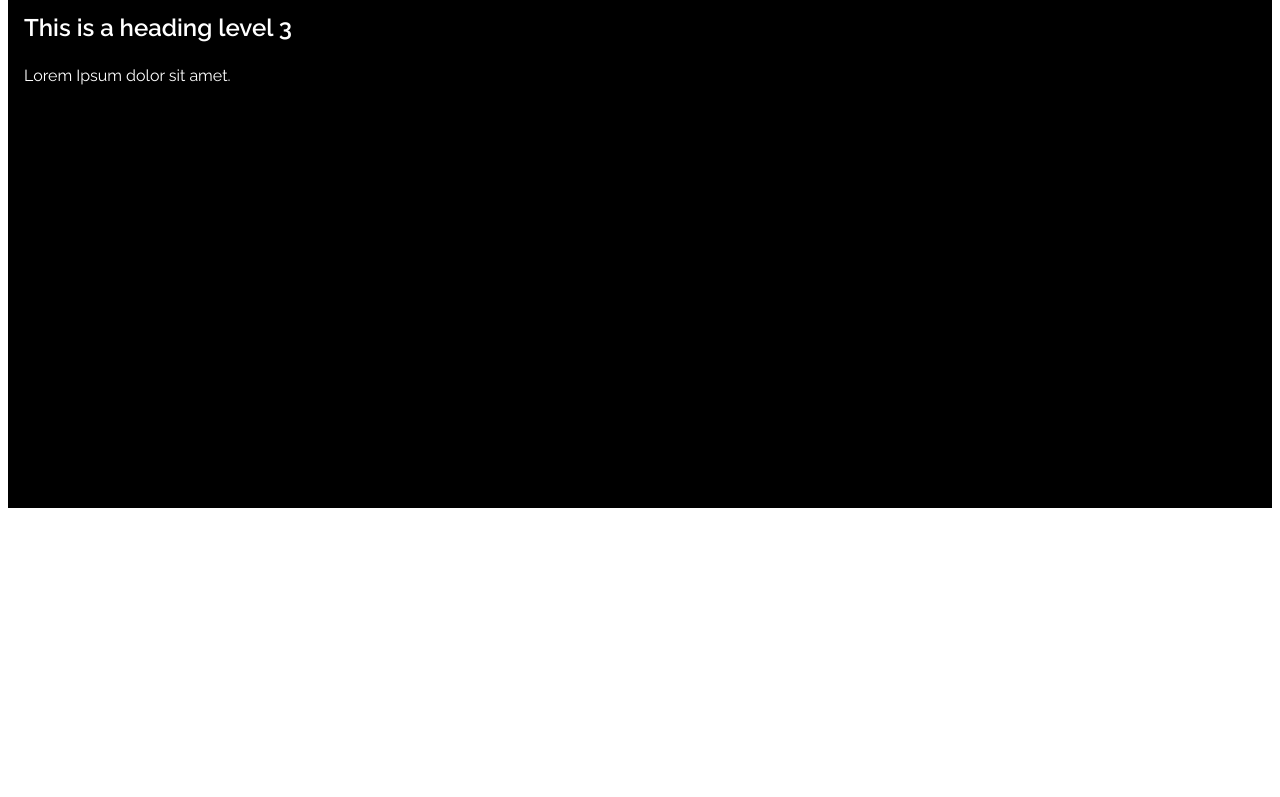
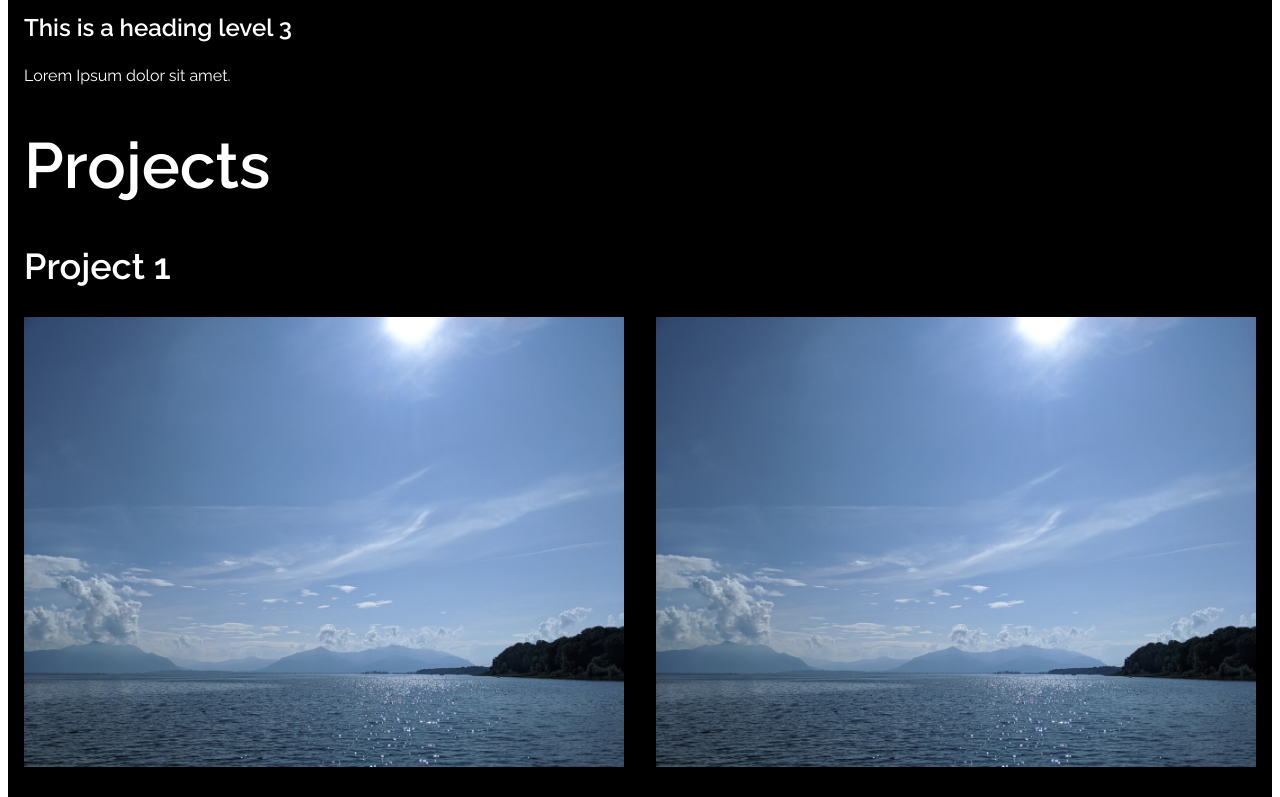
Before and after one commit to hy-di/portfolio-2021, a Vue app: page / in a window 1280 px wide. Shown: the part 300-1097 px from the top of the page. Before the commit the page ends 816 px from the top, so only its background shows below. Built offline with nearby package versions, Linux system fonts and the light colour scheme; the HTML template or start-up script is replaced by a standard one.

Commit message:
Add project image grids

```diff
--- a/src/App.vue
+++ b/src/App.vue
@@ -33,7 +33,7 @@ export default {
 :root {
 	--col-background: 0, 0, 0;
 	--col-foreground: 255, 255, 255;
-	--col-hover: 60, 230, 75;
+	--col-hover: 156, 214, 139;
 	--navbar-height: 56px;
 }
 
--- /dev/null
+++ b/src/components/ImageOverlay.vue
@@ -0,0 +1,50 @@
+<template>
+	<div v-if="image">
+		<Overlay @click="$emit('close')" />
+		<div class="content">
+			<img :src="image.src">
+			{{ image.description }}
+			<Button
+				variant="icon"
+				alt="close menu"
+				class="close-button"
+				@click="$emit('close')"
+			>
+				<MenuCloseIcon />
+			</Button>
+		</div>
+	</div>
+</template>
+
+<script>
+import Overlay from '@/components/Overlay.vue';
+import Button from '@/assets/svg/menu-close.svg';
+import MenuCloseIcon from '@/assets/svg/menu-close.svg';
+
+export default {
+	name: 'ImageOverlay',
+	components: {
+		Overlay,
+		Button,
+		MenuCloseIcon,
+	},
+	props: {
+		image: {
+			type: Object,
+			default: undefined,
+		},
+	},
+	emits: ['close'],
+};
+</script>
+
+<style lang="postcss" scoped>
+.content {
+	position: fixed;
+	top: 0;
+	left: 0;
+	right: 0;
+	bottom: 0;
+	z-index: 10;
+}
+</style>
--- /dev/null
+++ b/src/components/ImageRow.vue
@@ -0,0 +1,79 @@
+<template>
+	<div class="row">
+		<Button
+			v-for="(image, i) in images"
+			:key="i"
+			class="image"
+			@click="$emit('image-click', image)"
+		>
+			<img :src="image.src">
+			<div class="hover-caption">
+				{{ image.description }}
+			</div>
+		</Button>
+	</div>
+</template>
+
+<script>
+import Button from '@/components/Button.vue';
+
+export default {
+	name: 'ImageRow',
+	components: {
+		Button,
+	},
+	props: {
+		images: {
+			type: Array,
+			required: true,
+		},
+	},
+	emits: ['image-click'],
+};
+</script>
+
+<style lang="postcss" scoped>
+.row {
+	display: flex;
+	flex-wrap: wrap;
+	margin: -16px;
+	+ .row { margin-top: 16px }
+
+	.image {
+		position: relative;
+		overflow: hidden;
+		flex-shrink: 1;
+		flex-grow: 1;
+		width: 300px;
+		margin: 16px;
+
+		img {
+			display: block;
+			width: 100%;
+		}
+
+		.hover-caption {
+			position: absolute;
+			top: 0;
+			left: 0;
+			right: 0;
+			bottom: 0;
+			display: flex;
+			justify-content: center;
+			align-items: center;
+			background-color: rgba(var(--col-hover), 0.7);
+			font-size: calc(18em / 16);
+			text-shadow: 0 0 4px black;
+
+			opacity: 0;
+			transform: translateY(25%);
+			transition: ease 300ms;
+			transition-property: opacity, transform;
+		}
+		&:hover .hover-caption {
+			opacity: 1;
+			transform: translateY(0);
+		}
+	}
+}
+</style>
--- a/src/components/Overlay.vue
+++ b/src/components/Overlay.vue
@@ -23,10 +23,10 @@ export default {
 <style lang="postcss" scoped>
 .overlay {
 	position: fixed;
-	top: -12px;
-	left: -12px;
-	right: -12px;
-	bottom: -12px;
+	top: 0;
+	left: 0;
+	right: 0;
+	bottom: 0;
 	z-index: 10;
 
 	backdrop-filter: blur(6px);
--- /dev/null
+++ b/src/components/Project.vue
@@ -0,0 +1,20 @@
+<template>
+	<h2>{{ title }}</h2>
+	<slot />
+</template>
+
+<script>
+export default {
+	name: 'Project',
+	props: {
+		title: {
+			type: String,
+			required: true,
+		},
+	},
+};
+</script>
+
+<style lang="postcss" scoped>
+
+</style>
--- a/src/pages/Index.vue
+++ b/src/pages/Index.vue
@@ -5,12 +5,79 @@
 		<h2>This is a heading level 2</h2>
 		<h3>This is a heading level 3</h3>
 		<p>Lorem Ipsum dolor sit amet.</p>
+		<h1>Projects</h1>
+		<Project
+			v-for="(project, i) in projects"
+			:key="i"
+			:title="project.title"
+		>
+			<ImageRow
+				v-for="(images, j) in project.imageRows"
+				:key="j"
+				:images="images"
+				@image-click="image => openImageOverlay(image)"
+			/>
+		</Project>
 	</div>
+	<ImageOverlay :image="overlayImage" @close="closeImageOverlay()" />
 </template>
 
 <script>
+import Project from '@/components/Project.vue';
+import ImageRow from '@/components/ImageRow.vue';
+import ImageOverlay from '@/components/ImageOverlay.vue';
+
 export default {
 	name: 'Index',
+	components: {
+		Project,
+		ImageRow,
+		ImageOverlay,
+	},
+	data() {
+		return {
+			overlayImage: null,
+			projects: [{
+				title: 'Project 1',
+				imageRows: [
+					[{
+						src: 'src/assets/img/placeholder.jpg',
+						description: 'Platzhalterbild',
+					}, {
+						src: 'src/assets/img/placeholder.jpg',
+						description: 'Platzhalterbild',
+					}],
+					[{
+						src: 'src/assets/img/placeholder.jpg',
+						description: 'Platzhalterbild',
+					}, {
+						src: 'src/assets/img/placeholder.jpg',
+						description: 'Platzhalterbild',
+					}, {
+						src: 'src/assets/img/placeholder.jpg',
+						description: 'Platzhalterbild',
+					}, {
+						src: 'src/assets/img/placeholder.jpg',
+						description: 'Platzhalterbild',
+					}],
+				],
+			}, {
+				title: 'Project 2',
+				imageRows: [[{
+					src: 'src/assets/img/placeholder.jpg',
+					description: 'Platzhalterbild',
+				}]],
+			}],
+		};
+	},
+	methods: {
+		openImageOverlay(image) {
+			this.overlayImage = image;
+		},
+		closeImageOverlay() {
+			this.overlayImage = null;
+		},
+	},
 };
 </script>
 
--- a/vite.config.js
+++ b/vite.config.js
@@ -8,7 +8,7 @@ export default defineConfig({
 	plugins: [vue(), svgLoader()],
 	resolve: {
 		alias: {
-			'@': path.resolve(__dirname, './src'),
+			'@': path.resolve(__dirname, '/src'),
 		},
 	},
 });
```
Also changed, not shown: src/assets/img/placeholder.jpg (added), src/assets/logo.png (deleted).
